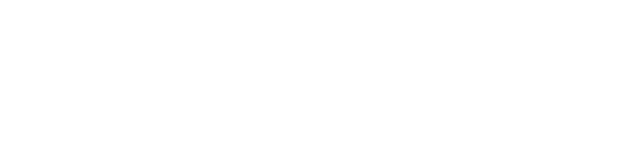
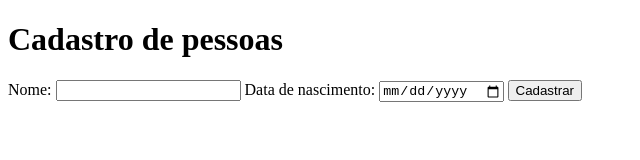
Before and after one commit to newlomar/birthday-calendar, a plain HTML site: page index.html in a window 1280 px wide. Shown: the whole page, without its empty margins (0-640 px from the left). Drawn offline with Linux system fonts and the light colour scheme.

Commit message:
first day completed

```diff
--- a/index.html
+++ b/index.html
@@ -6,5 +6,34 @@
     <meta name="viewport" content="width=device-width, initial-scale=1.0" />
     <title>Document</title>
   </head>
-  <body></body>
+  <body>
+    <h1>Cadastro de pessoas</h1>
+    <form class="form form-js" data-js="form">
+      <label for="name">
+        Nome:
+        <input
+          class="form-field js-field"
+          type="text"
+          name="name"
+          id="name"
+          maxlength="120"
+          data-js="nameInput"
+          required
+        />
+      </label>
+      <label for="birth-date">
+        Data de nascimento:
+        <input
+          class="form-field js-field"
+          id="birth-date"
+          name="birth-date"
+          type="date"
+          required
+        />
+      </label>
+      <button type="submit">Cadastrar</button>
+    </form>
+
+    <script src="./script.js"></script>
+  </body>
 </html>
--- /dev/null
+++ b/script.js
@@ -0,0 +1,14 @@
+const form = document.querySelector("[data-js='form']");
+
+form.addEventListener("submit", handleSubmit);
+
+function handleSubmit(event) {
+  event.preventDefault();
+  const nameInput = document.querySelector("[data-js='nameInput']");
+
+  console.log(event.target.elements["name"].value);
+  console.log(event.target.elements["birth-date"].value);
+
+  event.target.reset();
+  nameInput.focus();
+}
```
